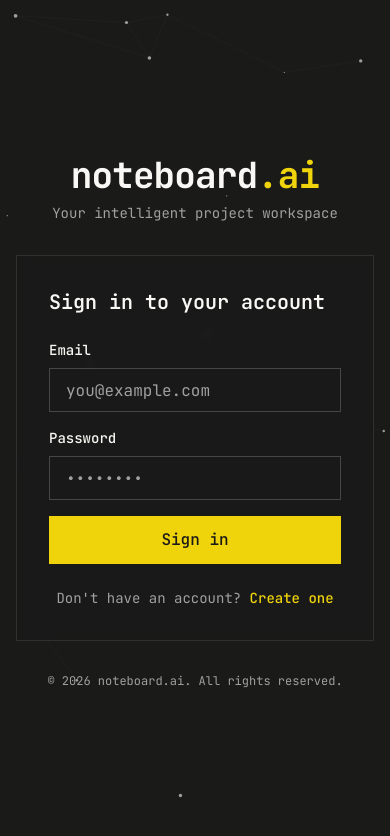
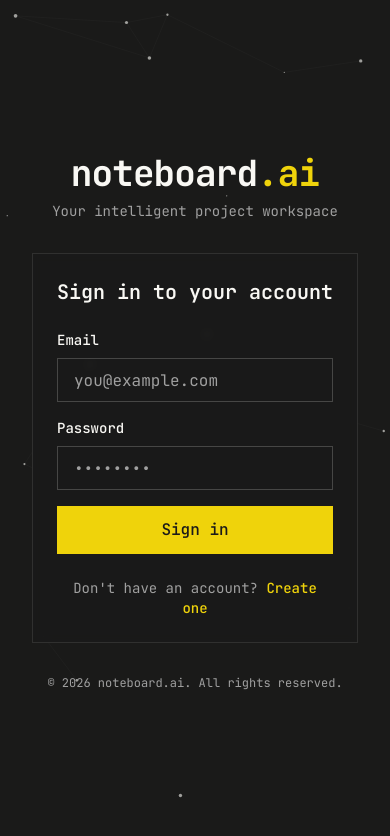
Before and after one commit to sarrthak/noteboard.ai, a Next.js app in the folder frontend/: page /login in a window 390 px wide. Shown: the top 836 px of the page. Built offline with nearby package versions, Linux system fonts and the light colour scheme.

Commit message:
feat: made the login page responsive

```diff
--- a/frontend/src/app/login/page.tsx
+++ b/frontend/src/app/login/page.tsx
@@ -50,7 +50,7 @@ export default function LoginPage() {
     <div className="min-h-screen flex items-center justify-center p-4">
       <Starmap />
 
-      <div className="w-full max-w-md">
+      <div className="w-full max-w-md mx-4">
         {/* Logo/Brand */}
         <div className="text-center mb-8">
           <h1 className="text-4xl font-bold text-foreground tracking-tight">
@@ -62,7 +62,7 @@ export default function LoginPage() {
         </div>
 
         {/* Login Card */}
-        <div className="border border-foreground/10 bg-background/80 backdrop-blur-sm p-8">
+        <div className="border border-foreground/10 bg-background/80 backdrop-blur-sm p-6 md:p-8">
           <h2 className="text-xl font-semibold text-foreground mb-6">
             Sign in to your account
           </h2>
```
